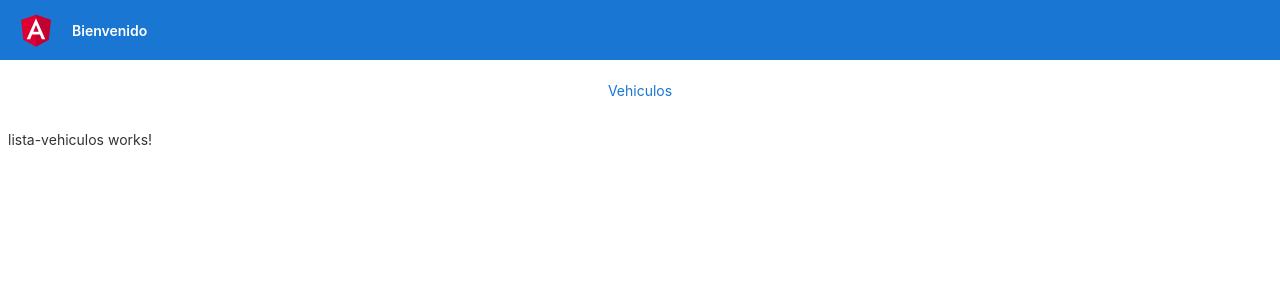
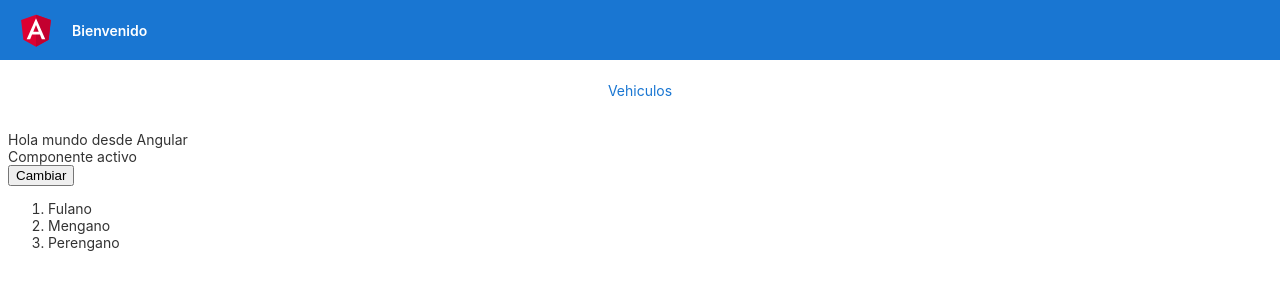
Before and after one commit to julioaguilarlania/vehiculos-angular, an Angular app: page /vehiculos in a window 1280 px wide. Shown: the top 300 px of the page. Built offline with nearby package versions, Linux system fonts and the light colour scheme.

Commit message:
Ejemplos básicos

```diff
--- a/src/app/lista-vehiculos/lista-vehiculos.component.html
+++ b/src/app/lista-vehiculos/lista-vehiculos.component.html
@@ -1 +1,9 @@
-<p>lista-vehiculos works!</p>
+<div>{{ mensaje }}</div>
+<div *ngIf="activo">Componente activo</div>
+<div *ngIf="!activo">Componente inactivo</div>
+<button (click)="toggleActivo()">Cambiar</button>
+<div>
+  <ol>
+    <li *ngFor="let nombre of lista">{{nombre}}</li>
+  </ol>
+</div>
--- a/src/app/lista-vehiculos/lista-vehiculos.component.ts
+++ b/src/app/lista-vehiculos/lista-vehiculos.component.ts
@@ -7,9 +7,18 @@ import { Component, OnInit } from '@angular/core';
 })
 export class ListaVehiculosComponent implements OnInit {
 
+  mensaje: string = "Hola mundo desde Angular";
+  activo: boolean = true;
+  lista: string[] = ["Fulano", "Mengano", "Perengano"];
+
   constructor() { }
 
   ngOnInit(): void {
+    console.log('ngOnOnit()');
+  }
+
+  toggleActivo():void {
+    this.activo = !this.activo;
   }
 
 }
```
